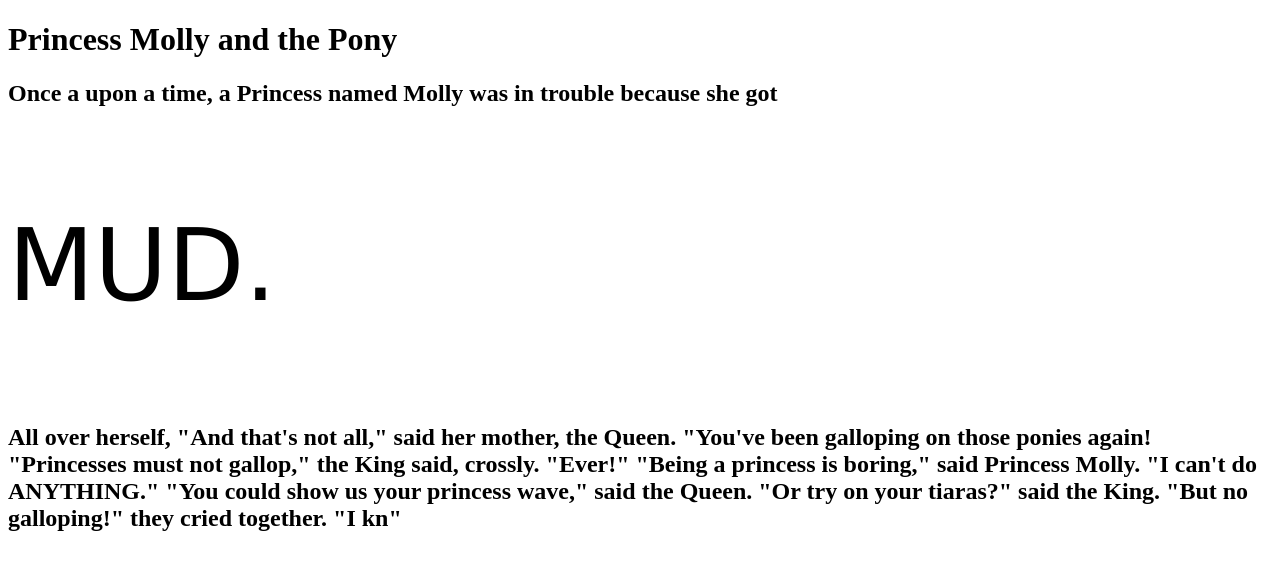
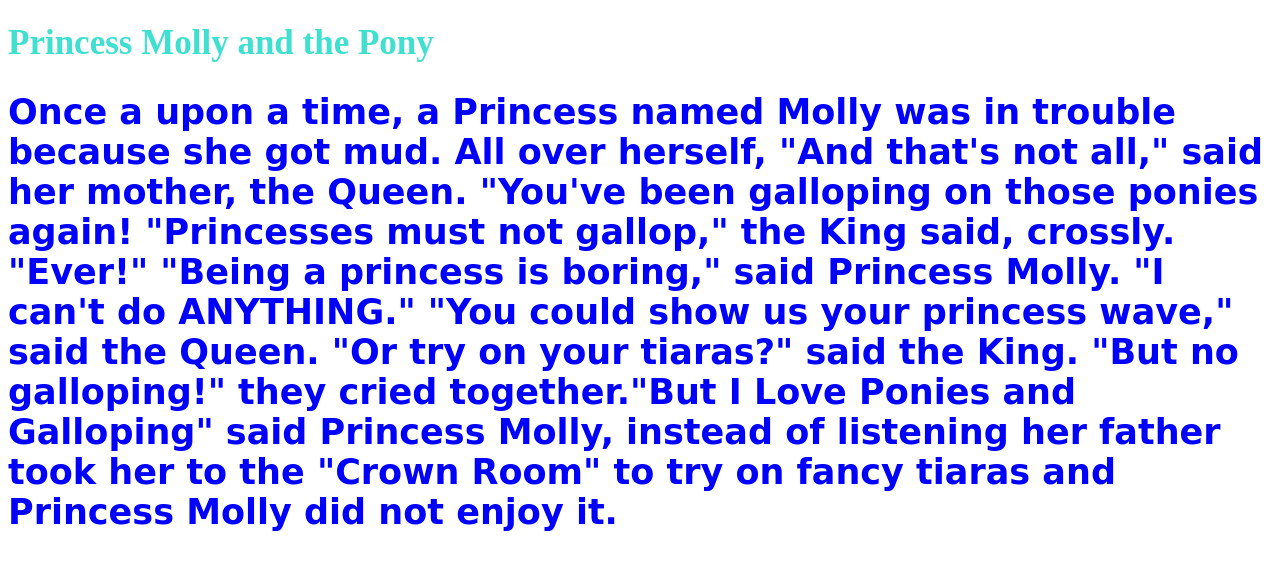
Before and after one commit to TheUltimate455/Story, a plain HTML site: page index.html in a window 1280 px wide. Drawn offline with Linux system fonts and the light colour scheme.

Commit message:
I made changes to my story

```diff
--- a/index.html
+++ b/index.html
@@ -5,9 +5,12 @@
 <link rel="stylesheet" href="Style.css"
 </head>
 <body>
-<h2>Once a upon a time, a Princess named Molly was in trouble because she got </h2>
-<p class="black">MUD.</p>
-<h2>All over herself, "And that's not all," said her mother, the Queen. "You've been galloping on those ponies again! "Princesses must not gallop," the King said, crossly. "Ever!" "Being a princess is boring," said Princess Molly. "I can't do ANYTHING." "You could show us your princess wave," said the Queen. "Or try on your tiaras?" said the King. "But no galloping!" they cried together. "I kn" </h2>
+<h2>Once a upon a time, a Princess named Molly was in trouble because she got mud.
+All over herself, "And that's not all," said her mother, the Queen. "You've been galloping on those ponies again! "Princesses must not gallop," the King said, crossly. "Ever!" "Being a princess is boring," said Princess Molly. "I can't do ANYTHING." "You could show us your princess wave," said the Queen. "Or try on your tiaras?" said the King. "But no galloping!" they cried together."But I
+Love Ponies and Galloping" said Princess Molly, instead of listening her father took her to the "Crown Room" to try on fancy tiaras and Princess Molly did
+not enjoy it. </h2>
+<p></p>
+<h2></h2>
 
 </body>
 </html>
--- a/style.css
+++ b/style.css
@@ -1,5 +1,12 @@
-.black {
-  color: black;
-  font-size: 100px;
-  font-family: Geneva;
+h1 {
+  color: turquoise;
+  font-size: 35px;
+  font family: cursive;
+
 }
+
+h2 {
+  color: blue;
+  font-size: 35px;
+  font-family: cursive;
+}
```
